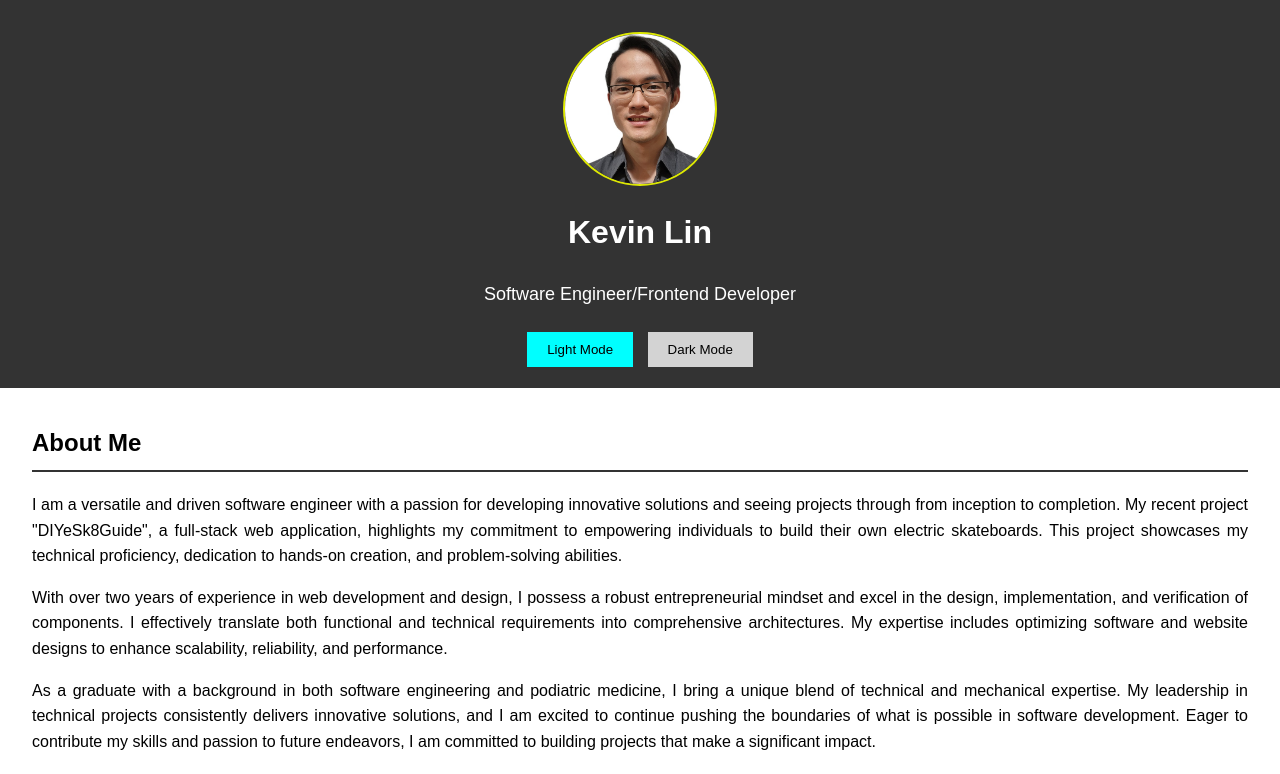
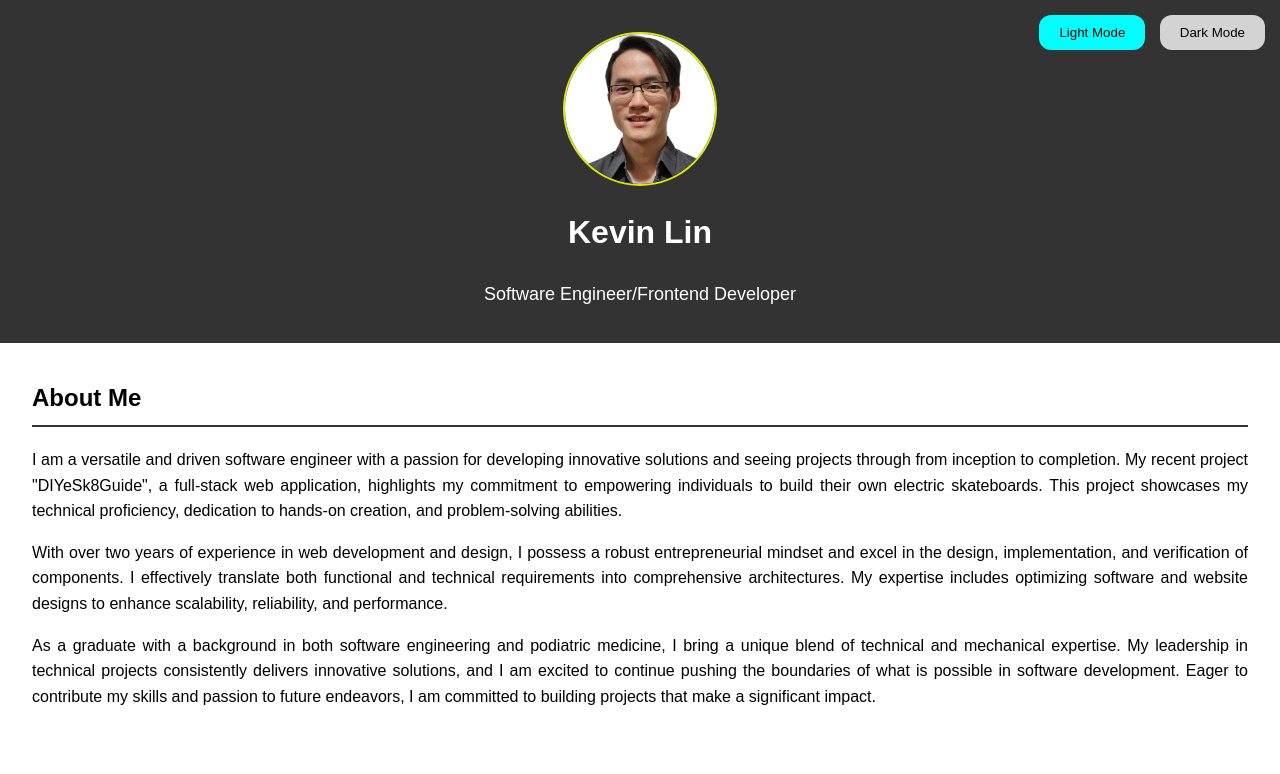
Before and after one commit to codeviith/codeviith.github.io, a plain HTML site: page index.html in a window 1280 px wide. Shown: the top 774 px of the page. Drawn offline with Linux system fonts and the light colour scheme.

Commit message:
adding animations and dynamic ui take 10 changed position of theme mode button

```diff
--- a/index.html
+++ b/index.html
@@ -19,9 +19,11 @@
         <img src="pictures/20240112_194150.jpg" alt="Kevin Lin" class="profile-photo">
         <h1>Kevin Lin</h1>
         <p class="position">Software Engineer/Frontend Developer</p>
-        <div>
-            <button id="light-mode">Light Mode</button>
-            <button id="dark-mode">Dark Mode</button>
+        <div class="theme-toggle-container">
+            <label for="Mode:">
+                <button id="light-mode">Light Mode</button>
+                <button id="dark-mode">Dark Mode</button>
+            </label>
         </div>
     </header>
 
--- a/styles.css
+++ b/styles.css
@@ -465,12 +465,22 @@ body.dark-mode .recommendation {
 
 /* button styles */
 
+/* button container */
+.theme-toggle-container {
+    position: absolute;
+    top: 10px;
+    right: 10px;
+    display: flex;
+    gap: 10px;
+}
+
 /* Default */
 button {
     background-color: lightgray;
+    margin: 5px;
+    padding: 10px 20px;
     border: none;
-    padding: 10px 20px;
-    margin: 5px;
+    border-radius: 12px;
     cursor: pointer;
 }
 
```
